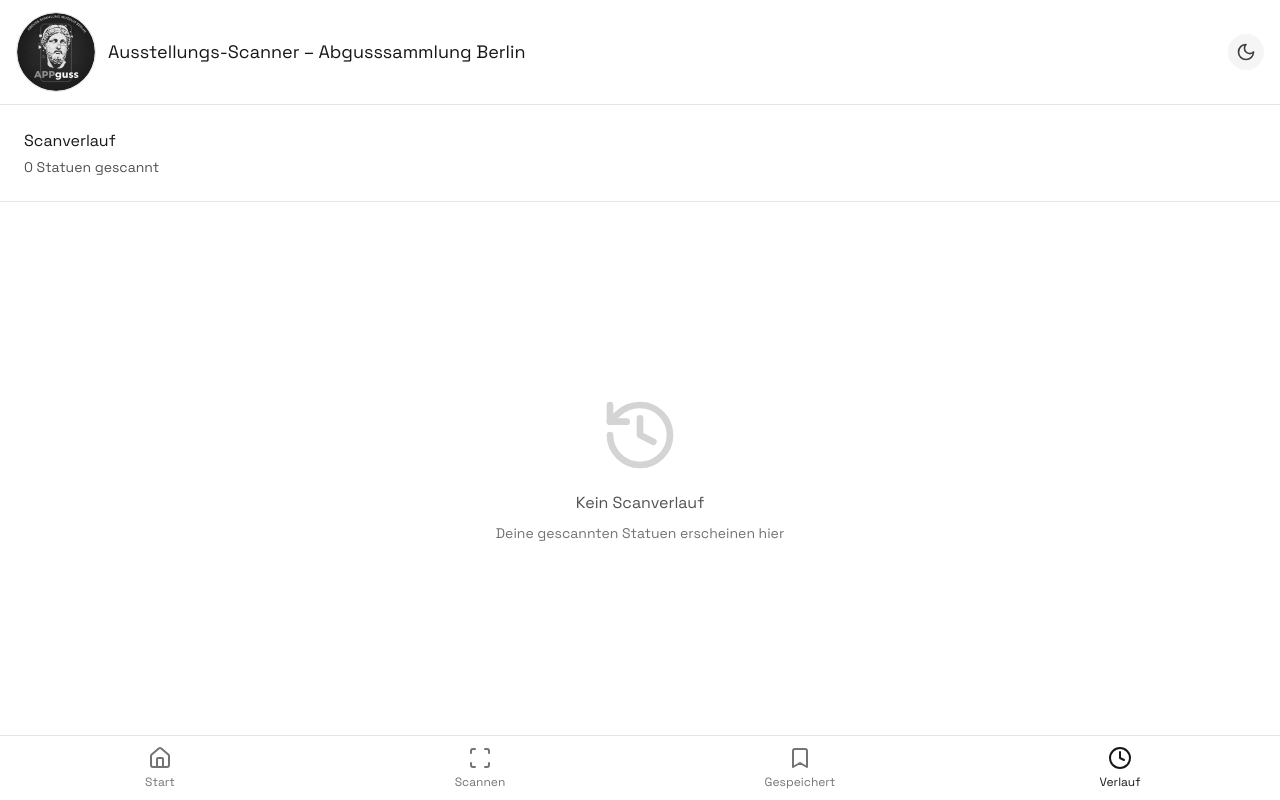
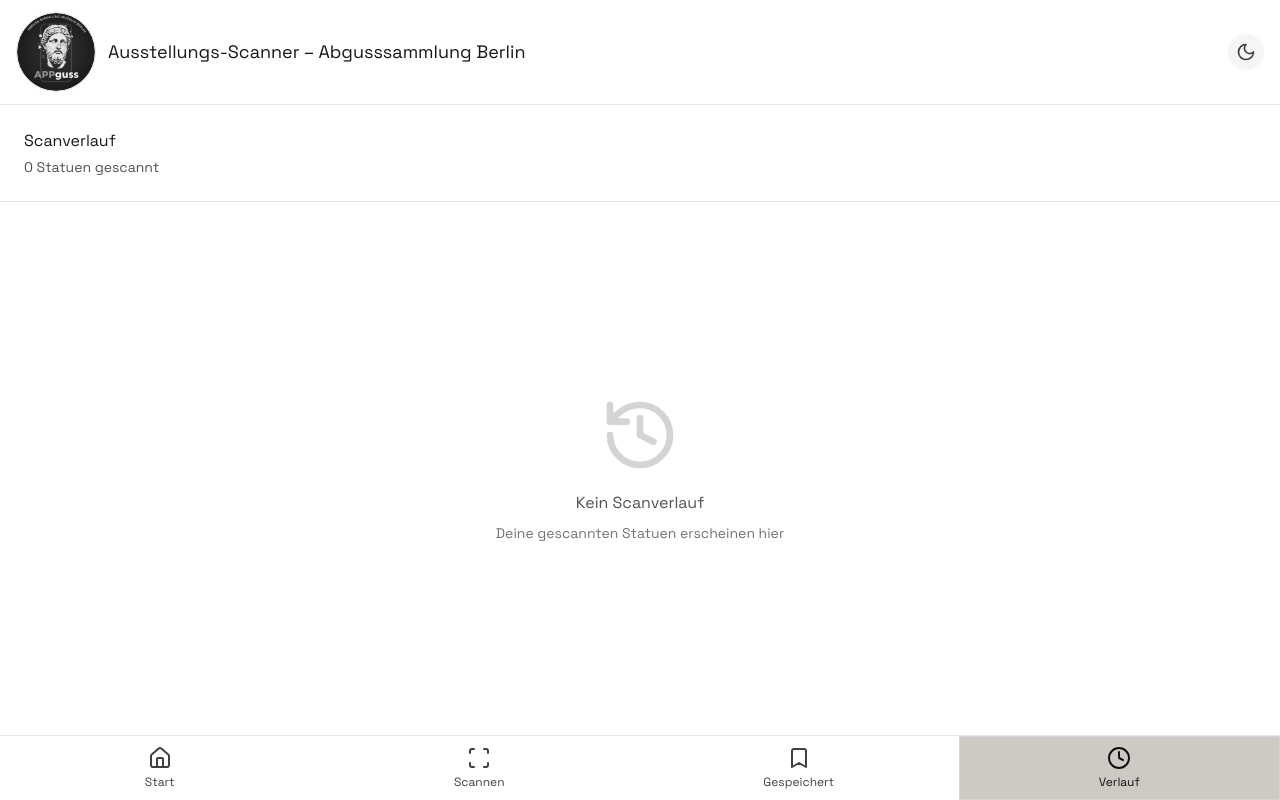
Before and after one commit to W1ckh3ad/appgus, a React (Vite) app: page /history in a window 1280 px wide. Built offline with nearby package versions, Linux system fonts and the light colour scheme.

Commit message:
change bg color of active link

```diff
--- a/src/App.tsx
+++ b/src/App.tsx
@@ -1,3 +1,4 @@
+import { clsx } from 'clsx';
 import { Bookmark, Clock, Home, Moon, Scan, Sun } from 'lucide-react';
 import { useEffect, useMemo, useState } from 'react';
 import {
@@ -643,13 +644,26 @@ function AppWithRouter() {
       {/* Bottom Navigation */}
       <nav className="border-t border-neutral-200 dark:border-neutral-700 bg-white dark:bg-neutral-800">
         <div className="flex justify-around items-center h-16">
+          {/*
+            Inlining background color ensures it also works when arbitrary Tailwind
+            classes are purged. Color is kept light to stay legible in Dark Mode.
+          */}
           <button
             onClick={() => navigate('/')}
-            className={`flex flex-col items-center justify-center flex-1 h-full transition-colors ${
+            className={clsx(
+              'flex flex-col items-center justify-center flex-1 h-full rounded-md mx-1 transition-colors',
               location.pathname === '/' || location.pathname.startsWith('/statue')
-                ? 'text-neutral-900 dark:text-white'
-                : 'text-neutral-500 dark:text-neutral-400'
-            }`}
+                ? 'bg-[#cdc9c3] text-neutral-900 border border-neutral-300 shadow-sm'
+                : 'bg-transparent text-neutral-700 dark:text-neutral-300 hover:bg-neutral-100 dark:hover:bg-neutral-800/60'
+            )}
+            aria-current={
+              location.pathname === '/' || location.pathname.startsWith('/statue')
+            }
+            style={
+              location.pathname === '/' || location.pathname.startsWith('/statue')
+                ? { backgroundColor: '#cdc9c3', color: '#111' }
+                : undefined
+            }
           >
             <Home className="w-6 h-6" />
             <span className="text-xs mt-1">Start</span>
@@ -657,11 +671,18 @@ function AppWithRouter() {
 
           <button
             onClick={() => navigate('/scanner')}
-            className={`flex flex-col items-center justify-center flex-1 h-full transition-colors ${
+            className={clsx(
+              'flex flex-col items-center justify-center flex-1 h-full rounded-md mx-1 transition-colors',
               location.pathname === '/scanner'
-                ? 'text-neutral-900 dark:text-white'
-                : 'text-neutral-500 dark:text-neutral-400'
-            }`}
+                ? 'bg-[#cdc9c3] text-neutral-900 border border-neutral-300 shadow-sm'
+                : 'bg-transparent text-neutral-700 dark:text-neutral-300 hover:bg-neutral-100 dark:hover:bg-neutral-800/60'
+            )}
+            aria-current={location.pathname === '/scanner'}
+            style={
+              location.pathname === '/scanner'
+                ? { backgroundColor: '#cdc9c3', color: '#111' }
+                : undefined
+            }
           >
             <Scan className="w-6 h-6" />
             <span className="text-xs mt-1">Scannen</span>
@@ -669,11 +690,18 @@ function AppWithRouter() {
 
           <button
             onClick={() => navigate('/bookmarks')}
-            className={`flex flex-col items-center justify-center flex-1 h-full transition-colors ${
+            className={clsx(
+              'flex flex-col items-center justify-center flex-1 h-full rounded-md mx-1 transition-colors',
               location.pathname === '/bookmarks'
-                ? 'text-neutral-900 dark:text-white'
-                : 'text-neutral-500 dark:text-neutral-400'
-            }`}
+                ? 'bg-[#cdc9c3] text-neutral-900 border border-neutral-300 shadow-sm'
+                : 'bg-transparent text-neutral-700 dark:text-neutral-300 hover:bg-neutral-100 dark:hover:bg-neutral-800/60'
+            )}
+            aria-current={location.pathname === '/bookmarks'}
+            style={
+              location.pathname === '/bookmarks'
+                ? { backgroundColor: '#cdc9c3', color: '#111' }
+                : undefined
+            }
           >
             <Bookmark className="w-6 h-6" />
             <span className="text-xs mt-1">Gespeichert</span>
@@ -681,11 +709,18 @@ function AppWithRouter() {
 
           <button
             onClick={() => navigate('/history')}
-            className={`flex flex-col items-center justify-center flex-1 h-full transition-colors ${
+            className={clsx(
+              'flex flex-col items-center justify-center flex-1 h-full rounded-md mx-1 transition-colors',
               location.pathname === '/history'
-                ? 'text-neutral-900 dark:text-white'
-                : 'text-neutral-500 dark:text-neutral-400'
-            }`}
+                ? 'bg-[#cdc9c3] text-neutral-900 border border-neutral-300 shadow-sm'
+                : 'bg-transparent text-neutral-700 dark:text-neutral-300 hover:bg-neutral-100 dark:hover:bg-neutral-800/60'
+            )}
+            aria-current={location.pathname === '/history'}
+            style={
+              location.pathname === '/history'
+                ? { backgroundColor: '#cdc9c3', color: '#111' }
+                : undefined
+            }
           >
             <Clock className="w-6 h-6" />
             <span className="text-xs mt-1">Verlauf</span>
```
